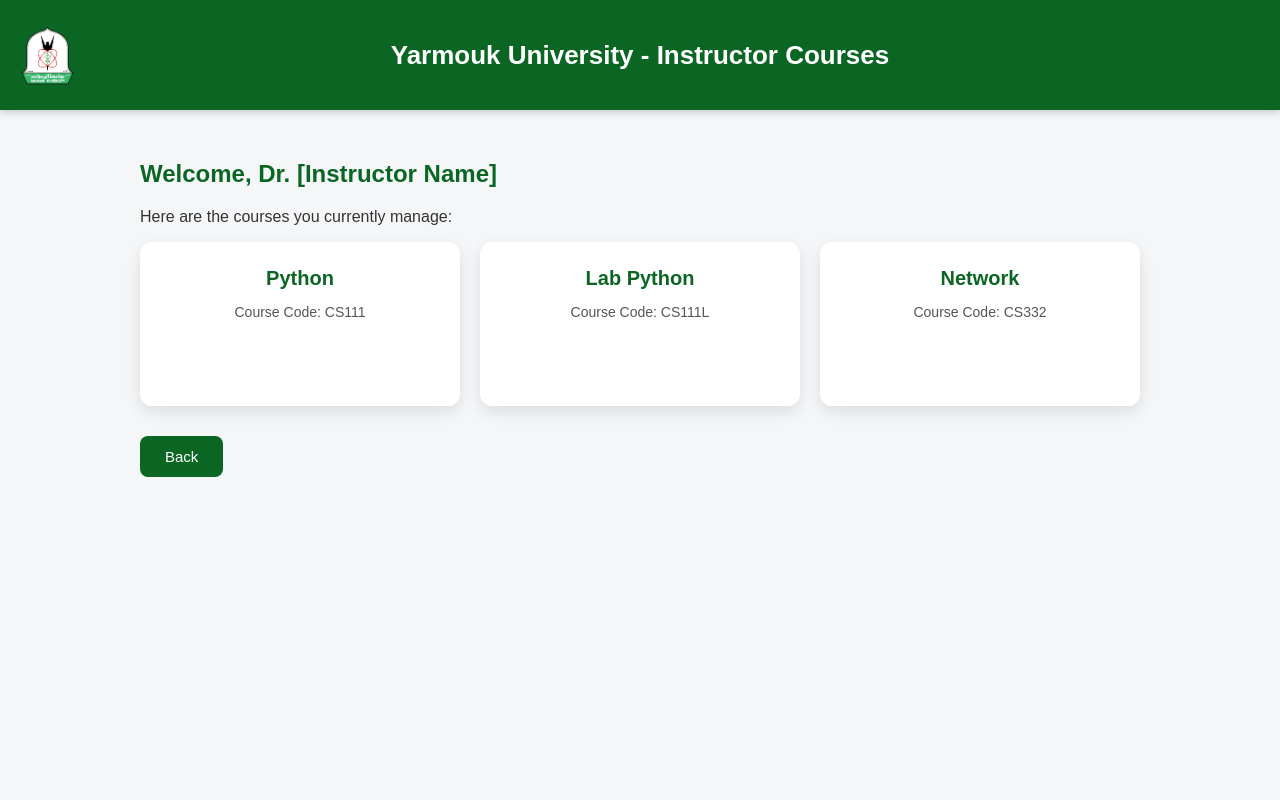
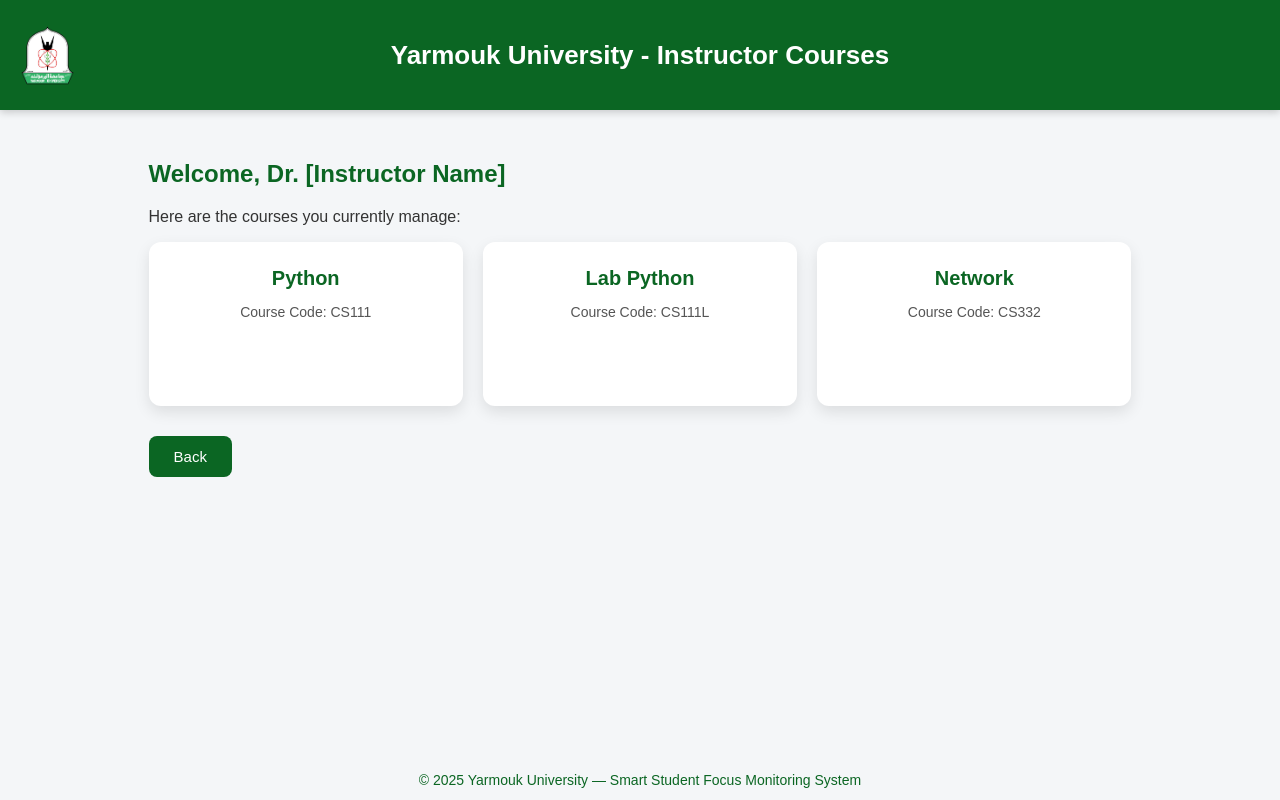
Before and after one commit to Sarahawamdeh/smart-focus-monitoring, a Flask app: template project/templates/courses.html in a window 1280 px wide. Run offline with Flask 3, Linux system fonts and the light colour scheme; the template is opened without the code that fills it, so the values that code supplies are empty.

Commit message:
Update courses.html

```diff
--- a/Grad pro/templates/courses.html
+++ b/Grad pro/templates/courses.html
@@ -10,9 +10,11 @@
       margin: 0;
       background-color: #f4f6f8;
       color: #333;
+      display: flex;
+      flex-direction: column;
+      min-height: 100vh; /* يضمن أن الجسم كامل طول الشاشة */
     }
 
-    /* هيدر مع اللوقو */
     .header {
       background-color: #0b6623;
       color: white;
@@ -23,11 +25,10 @@
       position: relative;
       box-shadow: 0 2px 8px rgba(0,0,0,0.2);
       display: flex;
-     justify-content: center;   /* يخلي النص بالنص */
-     align-items: center;       /* يخليه بالنص عامودياً */
+      justify-content: center;
+      align-items: center;
       text-align: center;
     }
-
 
     .header .logo {
       position: absolute;
@@ -37,7 +38,7 @@
       width: 55px;
       height: auto;
     }
-    /* النص دايماً بالنص وميتحركش */
+
     .header-title {
       white-space: nowrap;
       overflow: hidden;
@@ -51,6 +52,7 @@
       padding: 30px;
       max-width: 1000px;
       margin: 0 auto;
+      flex-grow: 1; /* يوسع المحتوى لملء الفراغ */
     }
 
     h2 {
@@ -58,7 +60,6 @@
       margin-bottom: 20px;
     }
 
-    /* Course grid */
     .course-grid {
       display: flex;
       gap: 20px;
@@ -153,8 +154,18 @@
       background-color: #084e1b;
     }
 
+    footer {
+      width: 100%;
+      text-align: center;
+      padding: 12px 0;
+      color: #0b6623;
+      font-size: 14px;
+      background: none; /* بدون باكجراوند */
+      margin-top: 20px;
+    }
   </style>
 </head>
+
 <body>
 
   <div class="header">
@@ -192,5 +203,9 @@
     <a href="signin.html" class="back-btn">Back</a>
   </div>
 
+  <footer>
+    © 2025 Yarmouk University — Smart Student Focus Monitoring System
+  </footer>
+
 </body>
 </html>
```
Lines whose indentation alone changed are shown as unchanged.
